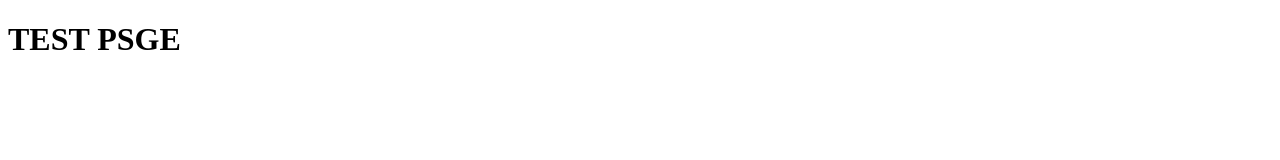
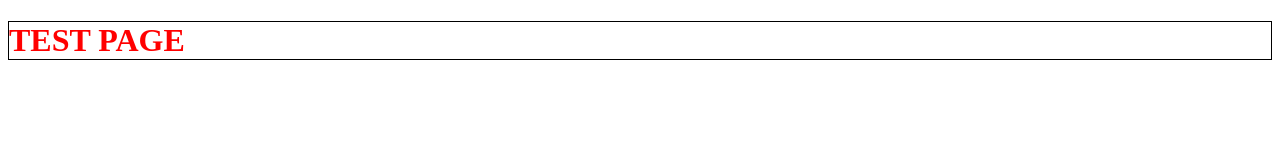
Before and after one commit to job356/online-zoo, a website: page pages/donate/index.html in a window 1280 px wide. Drawn offline with Linux system fonts and the light colour scheme.

Commit message:
init: initial sass to donate page

```diff
--- a/pages/donate/index.html
+++ b/pages/donate/index.html
@@ -4,9 +4,10 @@
     <meta charset="UTF-8">
     <meta http-equiv="X-UA-Compatible" content="IE=edge">
     <meta name="viewport" content="width=device-width, initial-scale=1.0">
+    <link rel="stylesheet" href="sass/style.css">
     <title>Donate</title>
 </head>
 <body>
-    <h1>TEST PSGE</h1>
+    <h1>TEST PAGE</h1>
 </body>
 </html>
--- /dev/null
+++ b/pages/donate/sass/style.scss
@@ -0,0 +1,4 @@
+h1 {
+    color: red;
+    border: 1px solid black;
+}
--- a/pages/main/sass/style.scss
+++ b/pages/main/sass/style.scss
@@ -1,4 +1,5 @@
 h1 {
     margin: 0;
     padding-left: 50px;
+    border: 5px solid blue;
 }
```
Also changed, not shown: pages/donate/package.json (added, +12 -0 lines), pages/donate/sass/style.css (added), pages/main/sass/style.css, 3 other files.
